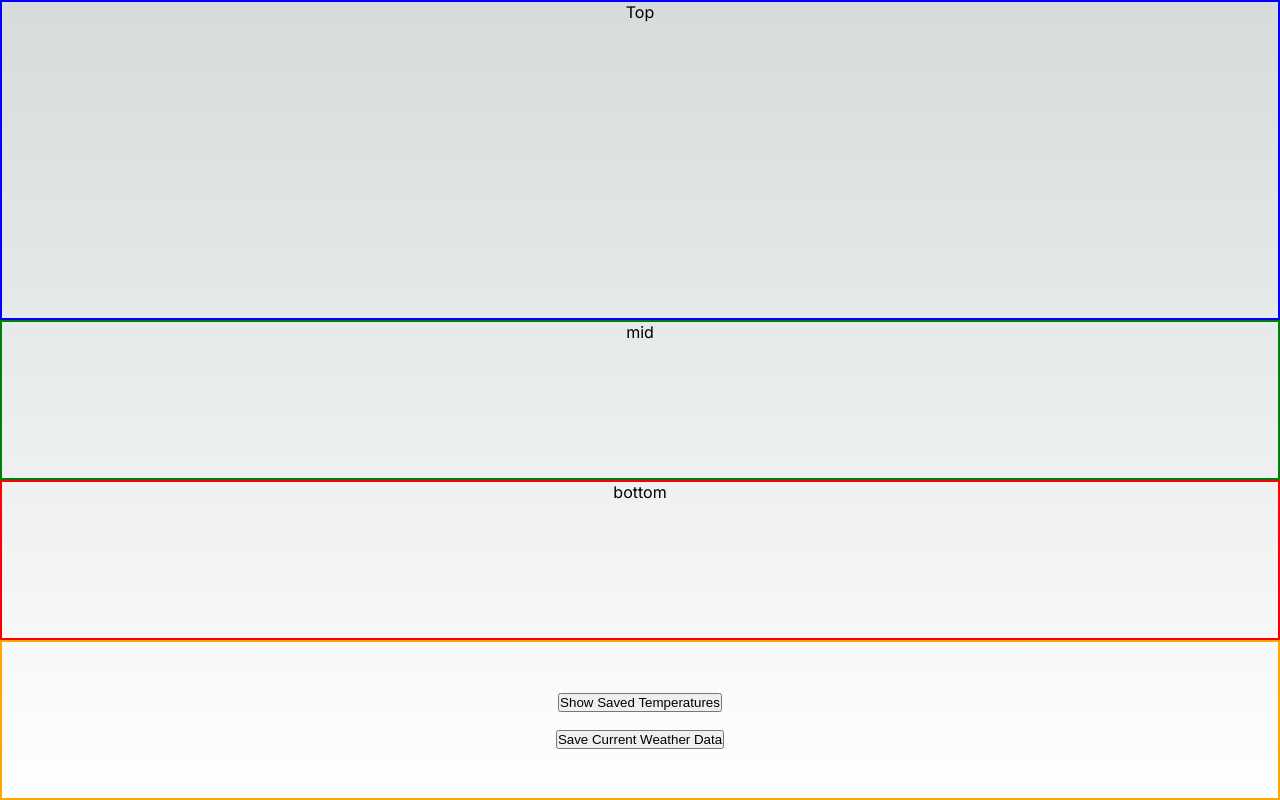
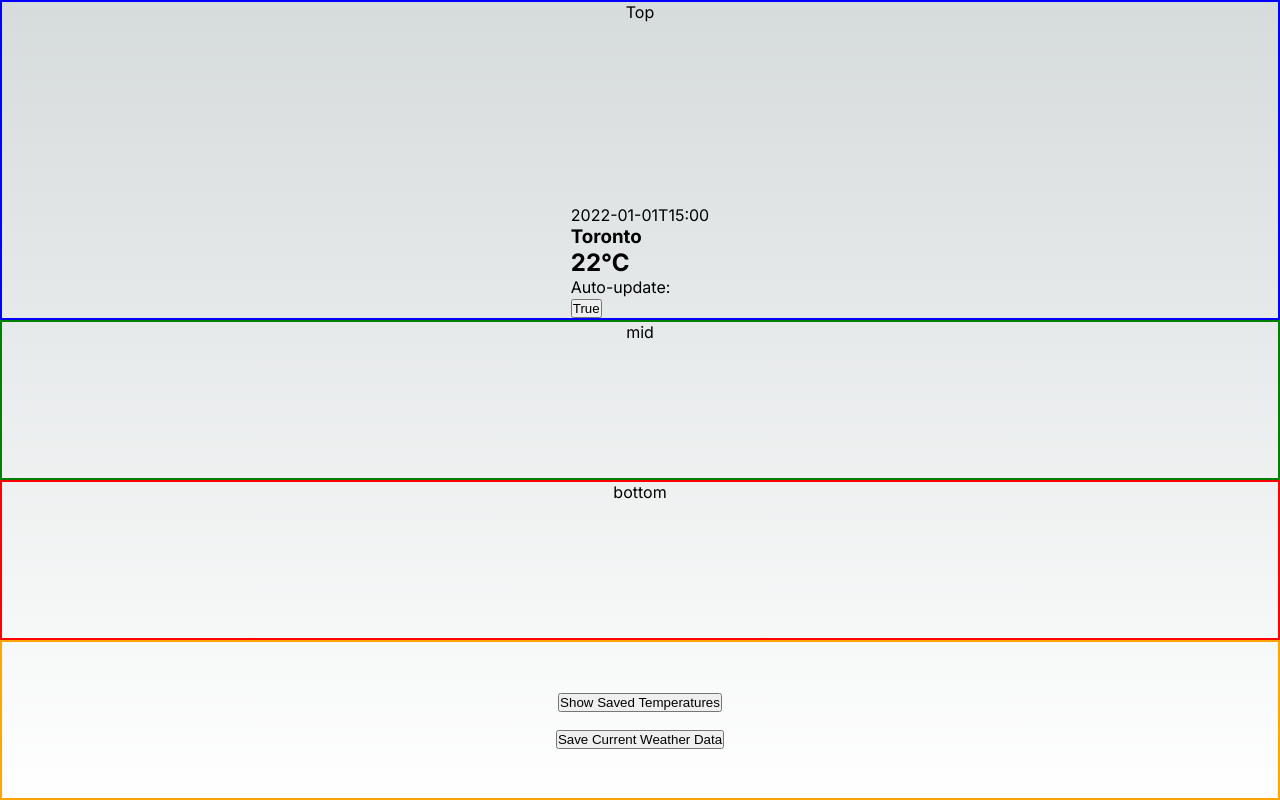
Before and after one commit to jackli921/virgl_exercise, a Next.js app: page / in a window 1280 px wide. Built offline with nearby package versions, Linux system fonts and the light colour scheme.

Commit message:
feat: add toggle to enable or disable auto temp update

```diff
--- /dev/null
+++ b/app/components/AutoUpdateButton.tsx
@@ -0,0 +1,15 @@
+
+"use client";
+import { useState } from "react";
+
+export default function AutoUpdateButton() {
+  const [isAutoUpdate, setIsAutoUpdate] = useState(true);
+
+  return (
+    <div>
+      <button onClick={() => setIsAutoUpdate(!isAutoUpdate)}>
+        {isAutoUpdate ? "True" : "False"}
+      </button>
+    </div>
+  );
+}
--- /dev/null
+++ b/app/components/CurrentTempContainer.tsx
@@ -0,0 +1,21 @@
+// components/CurrentTempContainer.tsx
+import React from "react";
+import AutoUpdateButton from "./AutoUpdateButton";
+
+const CurrentTempContainer: React.FC = () => {
+  const currentTimestamp = "2022-01-01T15:00";
+  const cityName = "Toronto";
+  const temperature = "22°C";
+
+  return (
+    <div>
+      <p>{currentTimestamp}</p>
+      <h3>{cityName}</h3>
+      <h2>{temperature}</h2>
+      <span>Auto-update:</span>
+      <AutoUpdateButton />
+    </div>
+  );
+};
+
+export default CurrentTempContainer;
--- a/app/page.tsx
+++ b/app/page.tsx
@@ -2,11 +2,15 @@ import Image from 'next/image'
 import styles from './page.module.css'
 import SaveButton from "./components/SaveButton";
 import ShowButton from "./components/ShowButton";
+import CurrentTempContainer from './components/currentTempContainer'
 
 export default function Home() {
   return (
     <main className={styles.main}>
-      <div className={styles.topContainer}>Top</div>
+      <div className={styles.topContainer}>
+        Top
+        <CurrentTempContainer />
+      </div>
 
       <div className={styles.midContainer}>mid</div>
 
```
